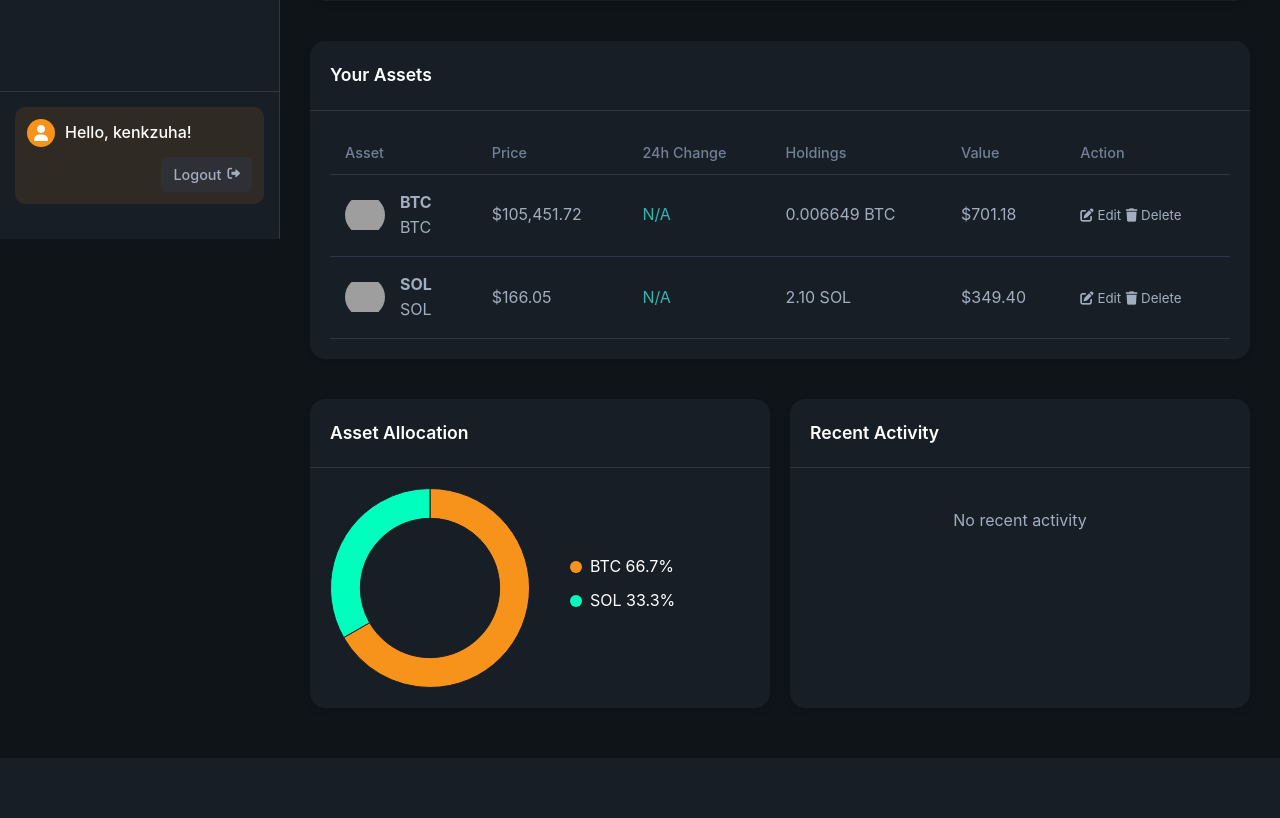
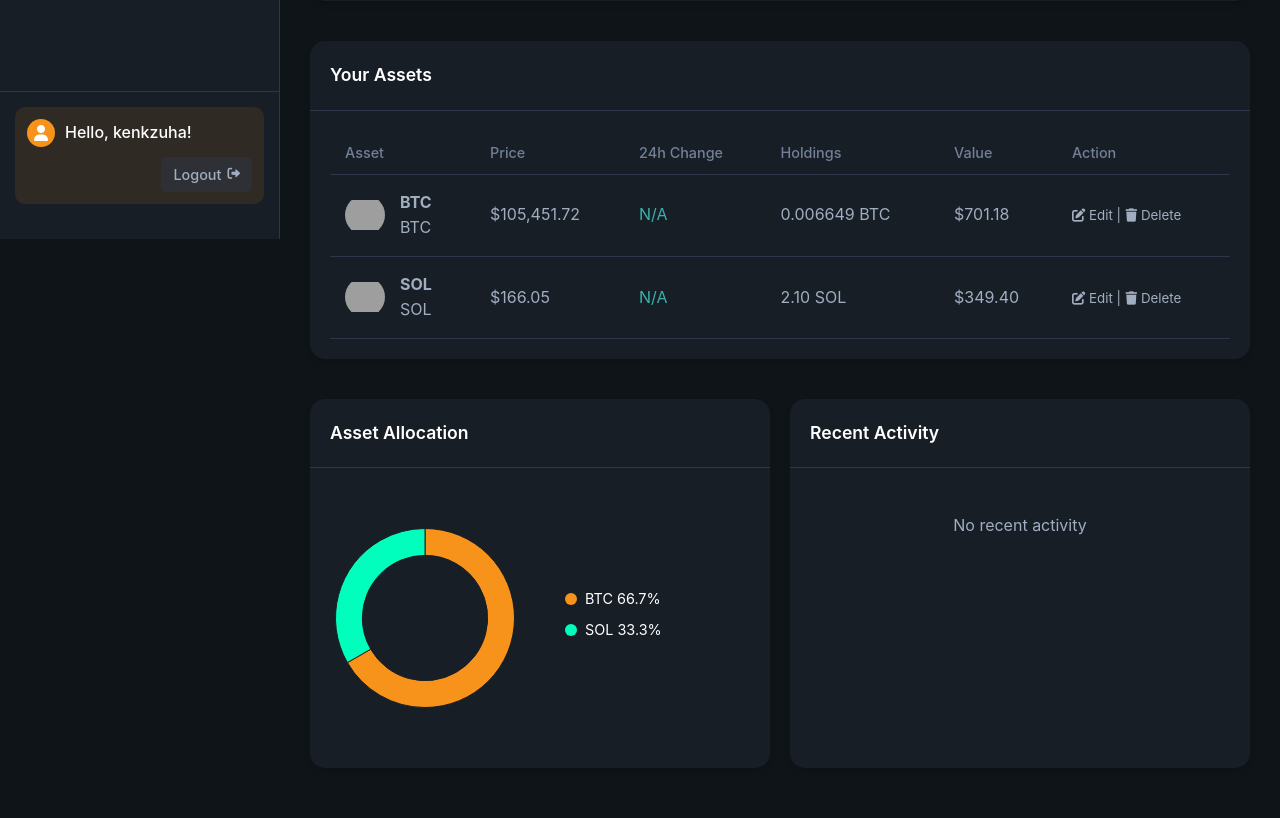
Before and after one commit to kenkzuha/halvingroom, a Django app: page / in a window 1280 px wide. Shown: the part 561-1379 px from the top of the page. Before the commit the page ends 1319 px from the top, so only its background shows below. Run offline with Django 5.2, Linux system fonts and the light colour scheme; a user stored in the database is signed in; data comes from the database, SQL or seed files in the repository; data that the repository does not hold is empty; grey boxes are pictures that could not be loaded.

Commit message:
bagian UI

```diff
--- a/main/static/styles.css
+++ b/main/static/styles.css
@@ -557,28 +557,30 @@ button {
 .allocation-content {
     display: flex;
     align-items: center;
-    gap: 20px; /* Add consistent gap between chart and list */
+    justify-content: center; /* Center the entire content */
+    gap: 30px; /* Increased gap for better spacing */
+    min-height: 300px; /* Ensure consistent height */
 }
 
 .allocation-chart {
     flex: 1;
-    position: relative;
+    display: flex;
+    justify-content: center;
+    align-items: center;
     height: 200px;
-    display: flex;
-    justify-content: center; /* Center the chart horizontally */
-    align-items: center; /* Center the chart vertically */
+    max-width: 200px; /* Limit the chart container width */
 }
 
 #assetAllocationChart {
-    width: 200px !important; /* Fixed width for consistency */
-    height: 200px !important; /* Fixed height for consistency */
-    max-width: 200px;
-    max-height: 200px;
+    width: 180px !important; /* Slightly smaller for better fit */
+    height: 180px !important;
+    max-width: 180px;
+    max-height: 180px;
 }
 
 .donut-placeholder {
-    width: 150px;
-    height: 150px;
+    width: 180px; /* Reduced from 150px */
+    height: 180px; /* Reduced from 150px */
     border-radius: 50%;
     margin: 0 auto;
     position: relative;
@@ -587,10 +589,9 @@ button {
         var(--color-eth) 30% 50%,     /* ETH: 30% to 50% */
         var(--color-sol) 50% 70%,     /* SOL: 50% to 70% */
         var(--color-pepe) 70% 85%,    /* PEPE: 70% to 85% */
-        var(--color-usdt) 85% 100%,
-        var(--color-sui) 85% 100%    /* USDT: 85% to 100% */
-        var(--color-others 100% 100%   /* OTHERS: 100% */
-    ))
+        var(--color-usdt) 85% 95%,    /* USDT: 85% to 95% */
+        var(--color-sui) 95% 100%     /* SUI: 95% to 100% */
+    );
 }
 
 .donut-placeholder::after {
@@ -599,8 +600,8 @@ button {
     top: 50%;
     left: 50%;
     transform: translate(-50%, -50%);
-    width: 70px;
-    height: 70px;
+    width: 80px; /* Increased inner circle */
+    height: 80px;
     background-color: var(--color-card-bg);
     border-radius: 50%;
 }
@@ -608,19 +609,28 @@ button {
 .allocation-list {
     flex: 1;
     padding-left: 20px;
+    max-width: 200px; /* Limit list width for better balance */
 }
 
+/* Ensure the card content has proper padding */
+.allocation-card .card-content {
+    padding: 25px; /* Increased padding */
+}
+
+/* Optional: Add some breathing room to allocation items */
 .allocation-item {
     display: flex;
     align-items: center;
-    margin-bottom: 15px;
+    margin-bottom: 12px; /* Increased spacing */
+    font-size: 0.9rem;
 }
 
 .allocation-color {
-    width: 12px;
-    height: 12px;
+    width: 14px; /* Slightly larger color indicator */
+    height: 14px;
     border-radius: 3px;
-    margin-right: 10px;
+    margin-right: 12px;
+    flex-shrink: 0;
 }
 
 .allocation-color.btc {
--- a/main/templates/index.html
+++ b/main/templates/index.html
@@ -162,7 +162,7 @@
                                                         data-id="{{ asset.id }}"
                                                         data-symbol="{{ asset.symbol }}"
                                                         data-holdings="{{ asset.holdings }}">
-                                                    <i class="fas fa-edit"></i> Edit
+                                                    <i class="fas fa-edit"></i> Edit |
                                                 </button>
                                                 <button class="action-btn delete-btn"
                                                         data-id="{{ asset.id }}"
--- a/main/views.py
+++ b/main/views.py
@@ -85,7 +85,8 @@ def add_asset(request):
                     'XRP': Decimal('2.35'),
                     'PEPE': Decimal('0.00001444'),
                     'USDT': Decimal('1'),
-                    'SUI': Decimal('3')
+                    'SUI': Decimal('3'),
+
                 }
                 price = fallback_prices.get(symbol, Decimal('0'))
                 messages.warning(request, f'Could not fetch live price for {symbol}. Using fallback price.')
```
